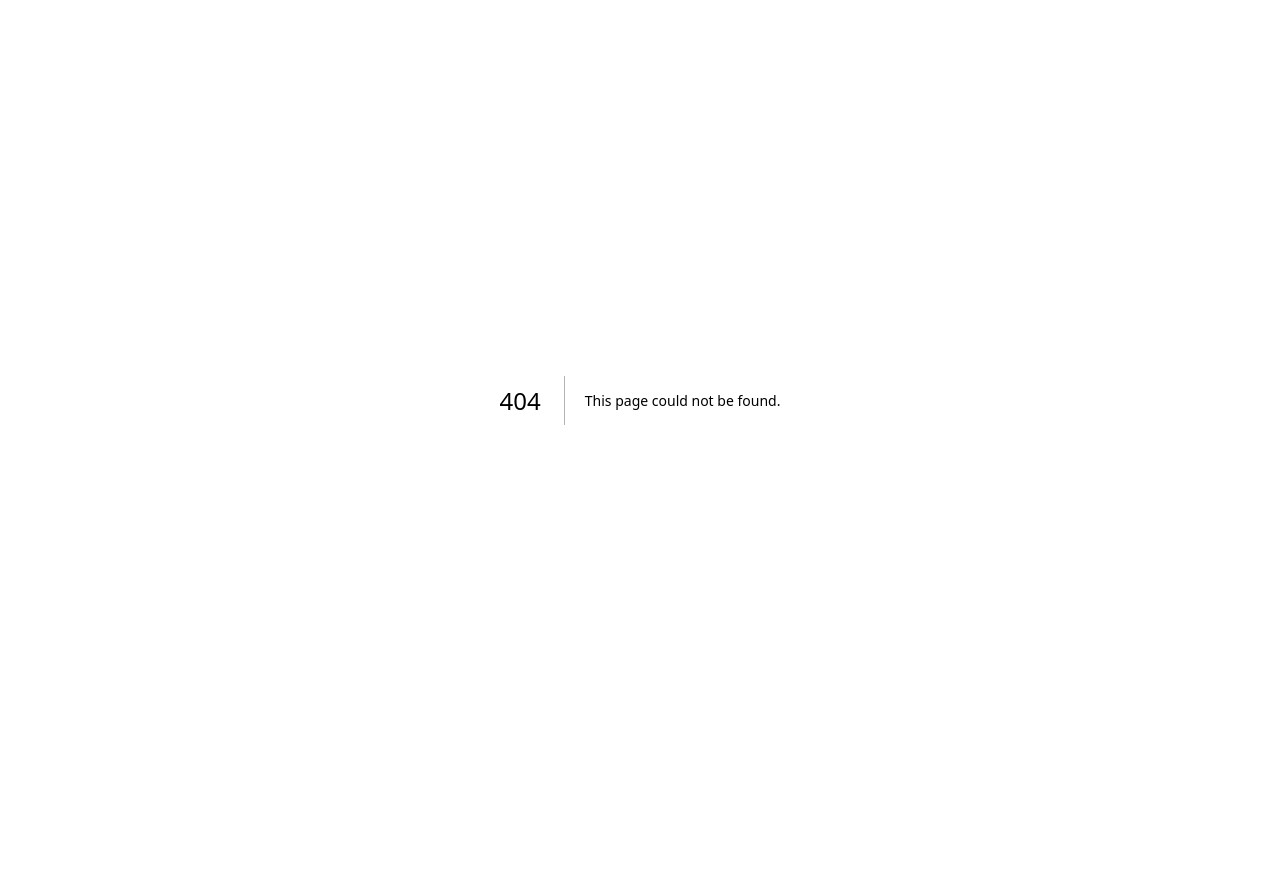
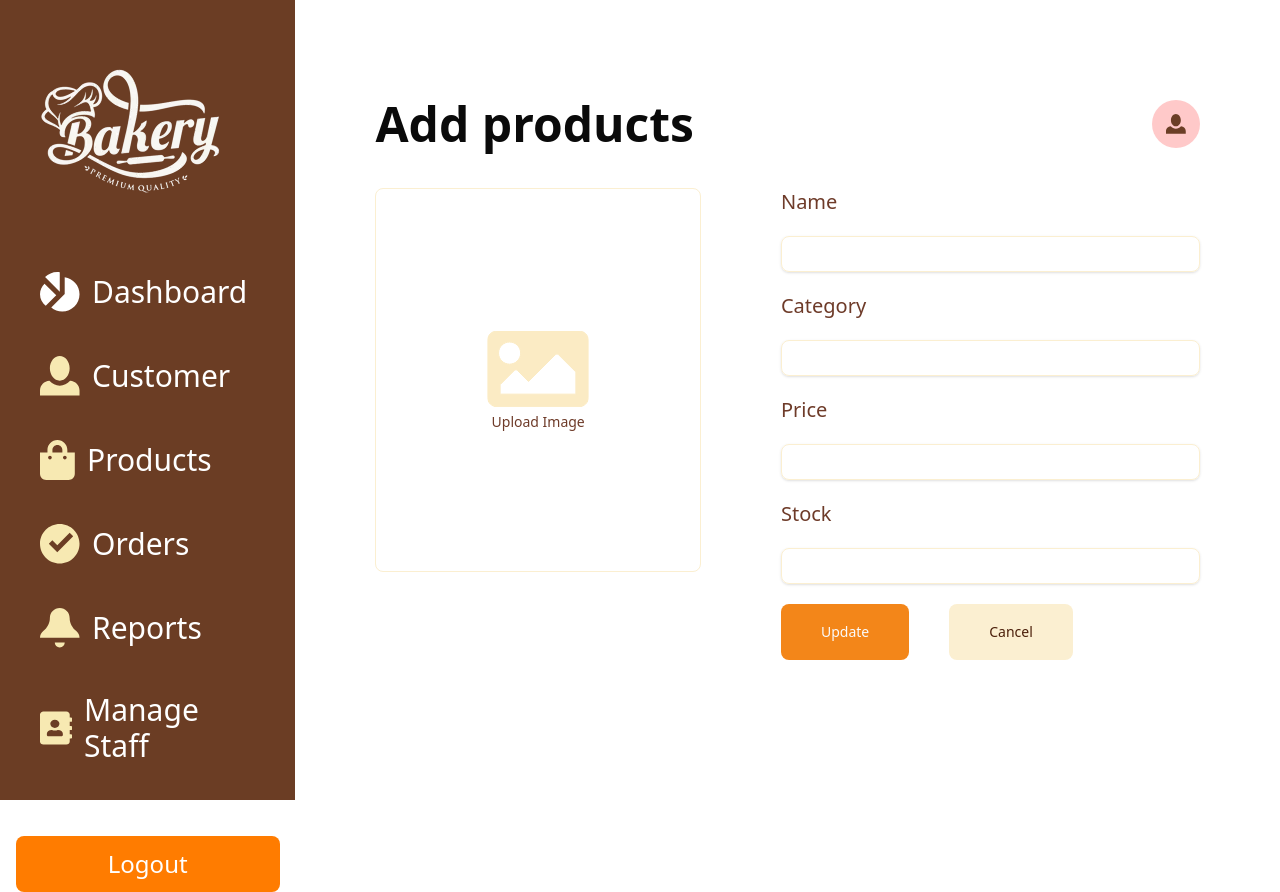
Before and after one commit to i-ganza007/bakery-system, a Next.js app in the folder my-app/: page /dashboard/products/add-products in a window 1280 px wide. Before the commit this address had no page. Before the commit the page ends 800 px from the top, so only its background shows below. Built offline with nearby package versions, Linux system fonts and the light colour scheme.

Commit message:
feat: added the trailing products pages

```diff
--- /dev/null
+++ b/my-app/app/dashboard/products/add-products/page.tsx
@@ -0,0 +1,52 @@
+"use client"
+import DashBoardTop from '../../../Components/DashBoardTop'
+import { Button } from "@/components/ui/button"
+import { Input } from "@/components/ui/input"
+import { Label } from "@/components/ui/label"
+export default function EditProducts(){
+    return (
+        <div className='py-25 px-20'>
+            <div className='flex flex-col gap-10'>
+                <DashBoardTop title={"Add products"}/>
+                <div className='flex gap-20'>
+                    <div className='size-96 relative border border-[#FBEFD1] rounded-md'>
+                        <Input id="picture" type="file" className='w-full h-full opacity-0 cursor-pointer' />
+                        <div className='absolute top-1/2 left-1/2 -translate-x-1/2 -translate-y-1/2 flex flex-col items-center gap-2 pointer-events-none'>
+                            <svg className='' width="101" height="76" viewBox="0 0 101 76" fill="none" xmlns="http://www.w3.org/2000/svg">
+                            <path d="M91.5312 0C96.7608 0 101 4.23924 101 9.46875V66.2812C101 71.5108 96.7608 75.75 91.5312 75.75H9.46875C4.23924 75.75 0 71.5108 0 66.2812V9.46875C5.15392e-07 4.23924 4.23924 0 9.46875 0H91.5312ZM71.1113 23.7676C70.187 22.8432 68.6883 22.8433 67.7637 23.7676L41.0312 50.5L30.0801 39.5488C29.1557 38.6245 27.657 38.6245 26.7324 39.5488L12.625 53.6562V63.125H88.375V41.0312L71.1113 23.7676ZM22.0938 11.0469C15.9927 11.0469 11.0469 15.9927 11.0469 22.0938C11.0469 28.1948 15.9927 33.1406 22.0938 33.1406C28.1948 33.1406 33.1406 28.1948 33.1406 22.0938C33.1406 15.9927 28.1948 11.0469 22.0938 11.0469Z" fill="#FBEBC4"/>
+                            <path d="M91.5312 0C96.7608 0 101 4.23924 101 9.46875V66.2812C101 71.5108 96.7608 75.75 91.5312 75.75H9.46875C4.23924 75.75 0 71.5108 0 66.2812V9.46875C5.15392e-07 4.23924 4.23924 0 9.46875 0H91.5312ZM71.1113 23.7676C70.187 22.8432 68.6883 22.8433 67.7637 23.7676L41.0312 50.5L30.0801 39.5488C29.1557 38.6245 27.657 38.6245 26.7324 39.5488L12.625 53.6562V63.125H88.375V41.0312L71.1113 23.7676ZM22.0938 11.0469C15.9927 11.0469 11.0469 15.9927 11.0469 22.0938C11.0469 28.1948 15.9927 33.1406 22.0938 33.1406C28.1948 33.1406 33.1406 28.1948 33.1406 22.0938C33.1406 15.9927 28.1948 11.0469 22.0938 11.0469Z" stroke="#FBEBC4"/>
+                            </svg>
+                            <Label htmlFor="picture" className='text-center text-[#6E3B29]'>Upload Image</Label>
+                        </div>
+                    </div>
+                    <div className=' w-[60%] flex flex-col gap-5'>
+                        <div className='flex flex-col items-start gap-5'>
+                            <Label htmlFor="picture" className='text-center text-[#6E3B29] text-xl'>Name</Label>
+                            <Input id="picture" type="text" className='border border-[#FBEFD1] ' />
+                        </div>
+
+                        <div className='flex flex-col items-start gap-5'>
+                            <Label htmlFor="picture" className='text-center text-[#6E3B29] text-xl'>Category</Label>
+                            <Input id="picture" type="text" className='border border-[#FBEFD1] ' />
+                        </div>
+
+                        <div className='flex flex-col items-start gap-5'>
+                            <Label htmlFor="picture" className='text-center text-[#6E3B29] text-xl'>Price</Label>
+                            <Input id="picture" type="text" className='border border-[#FBEFD1] ' />
+                        </div>
+
+                        <div className='flex flex-col items-start gap-5'>
+                            <Label htmlFor="picture" className='text-center text-[#6E3B29] text-xl'>Stock</Label>
+                            <Input id="picture" type="text" className='border border-[#FBEFD1] ' />
+                        </div>
+
+                        <div className='flex gap-10'>
+                            <Button className='bg-[#F38619] px-10 py-7'>Update</Button>
+                            <Button className='text-[#4C200B] bg-[#FBEFD1] px-10 py-7'>Cancel</Button>
+                        </div>
+                    </div>
+                </div>
+            </div>
+        </div>
+    )
+}
--- /dev/null
+++ b/my-app/app/dashboard/products/edit-products/page.tsx
@@ -0,0 +1,52 @@
+"use client"
+import DashBoardTop from '../../../Components/DashBoardTop'
+import { Button } from "@/components/ui/button"
+import { Input } from "@/components/ui/input"
+import { Label } from "@/components/ui/label"
+export default function EditProducts(){
+    return (
+        <div className='py-25 px-20'>
+            <div className='flex flex-col gap-10'>
+                <DashBoardTop title={"Edit products"}/>
+                <div className='flex gap-20'>
+                    <div className='size-96 relative border border-[#FBEFD1] rounded-md'>
+                        <Input id="picture" type="file" className='w-full h-full opacity-0 cursor-pointer' />
+                        <div className='absolute top-1/2 left-1/2 -translate-x-1/2 -translate-y-1/2 flex flex-col items-center gap-2 pointer-events-none'>
+                            <svg className='' width="101" height="76" viewBox="0 0 101 76" fill="none" xmlns="http://www.w3.org/2000/svg">
+                            <path d="M91.5312 0C96.7608 0 101 4.23924 101 9.46875V66.2812C101 71.5108 96.7608 75.75 91.5312 75.75H9.46875C4.23924 75.75 0 71.5108 0 66.2812V9.46875C5.15392e-07 4.23924 4.23924 0 9.46875 0H91.5312ZM71.1113 23.7676C70.187 22.8432 68.6883 22.8433 67.7637 23.7676L41.0312 50.5L30.0801 39.5488C29.1557 38.6245 27.657 38.6245 26.7324 39.5488L12.625 53.6562V63.125H88.375V41.0312L71.1113 23.7676ZM22.0938 11.0469C15.9927 11.0469 11.0469 15.9927 11.0469 22.0938C11.0469 28.1948 15.9927 33.1406 22.0938 33.1406C28.1948 33.1406 33.1406 28.1948 33.1406 22.0938C33.1406 15.9927 28.1948 11.0469 22.0938 11.0469Z" fill="#FBEBC4"/>
+                            <path d="M91.5312 0C96.7608 0 101 4.23924 101 9.46875V66.2812C101 71.5108 96.7608 75.75 91.5312 75.75H9.46875C4.23924 75.75 0 71.5108 0 66.2812V9.46875C5.15392e-07 4.23924 4.23924 0 9.46875 0H91.5312ZM71.1113 23.7676C70.187 22.8432 68.6883 22.8433 67.7637 23.7676L41.0312 50.5L30.0801 39.5488C29.1557 38.6245 27.657 38.6245 26.7324 39.5488L12.625 53.6562V63.125H88.375V41.0312L71.1113 23.7676ZM22.0938 11.0469C15.9927 11.0469 11.0469 15.9927 11.0469 22.0938C11.0469 28.1948 15.9927 33.1406 22.0938 33.1406C28.1948 33.1406 33.1406 28.1948 33.1406 22.0938C33.1406 15.9927 28.1948 11.0469 22.0938 11.0469Z" stroke="#FBEBC4"/>
+                            </svg>
+                            <Label htmlFor="picture" className='text-center text-[#6E3B29]'>Upload Image</Label>
+                        </div>
+                    </div>
+                    <div className=' w-[60%] flex flex-col gap-5'>
+                        <div className='flex flex-col items-start gap-5'>
+                            <Label htmlFor="picture" className='text-center text-[#6E3B29] text-xl'>Name</Label>
+                            <Input id="picture" type="text" className='border border-[#FBEFD1] ' />
+                        </div>
+
+                        <div className='flex flex-col items-start gap-5'>
+                            <Label htmlFor="picture" className='text-center text-[#6E3B29] text-xl'>Category</Label>
+                            <Input id="picture" type="text" className='border border-[#FBEFD1] ' />
+                        </div>
+
+                        <div className='flex flex-col items-start gap-5'>
+                            <Label htmlFor="picture" className='text-center text-[#6E3B29] text-xl'>Price</Label>
+                            <Input id="picture" type="text" className='border border-[#FBEFD1] ' />
+                        </div>
+
+                        <div className='flex flex-col items-start gap-5'>
+                            <Label htmlFor="picture" className='text-center text-[#6E3B29] text-xl'>Stock</Label>
+                            <Input id="picture" type="text" className='border border-[#FBEFD1] ' />
+                        </div>
+
+                        <div className='flex gap-10'>
+                            <Button className='bg-[#F38619] px-10 py-7'>Update</Button>
+                            <Button className='text-[#4C200B] bg-[#FBEFD1] px-10 py-7'>Cancel</Button>
+                        </div>
+                    </div>
+                </div>
+            </div>
+        </div>
+    )
+}
--- /dev/null
+++ b/my-app/components/ui/label.tsx
@@ -0,0 +1,26 @@
+"use client"
+
+import * as React from "react"
+import * as LabelPrimitive from "@radix-ui/react-label"
+import { cva, type VariantProps } from "class-variance-authority"
+
+import { cn } from "@/lib/utils"
+
+const labelVariants = cva(
+  "text-sm font-medium leading-none peer-disabled:cursor-not-allowed peer-disabled:opacity-70"
+)
+
+const Label = React.forwardRef<
+  React.ElementRef<typeof LabelPrimitive.Root>,
+  React.ComponentPropsWithoutRef<typeof LabelPrimitive.Root> &
+    VariantProps<typeof labelVariants>
+>(({ className, ...props }, ref) => (
+  <LabelPrimitive.Root
+    ref={ref}
+    className={cn(labelVariants(), className)}
+    {...props}
+  />
+))
+Label.displayName = LabelPrimitive.Root.displayName
+
+export { Label }
--- a/my-app/package.json
+++ b/my-app/package.json
@@ -10,6 +10,7 @@
   },
   "dependencies": {
     "@radix-ui/react-dialog": "^1.1.15",
+    "@radix-ui/react-label": "^2.1.8",
     "@radix-ui/react-select": "^2.2.6",
     "@radix-ui/react-separator": "^1.1.8",
     "@radix-ui/react-slot": "^1.2.4",
```
Also changed, not shown: 1 other file (tests, documents, lock files or other folders).
